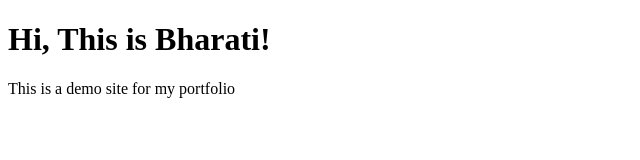
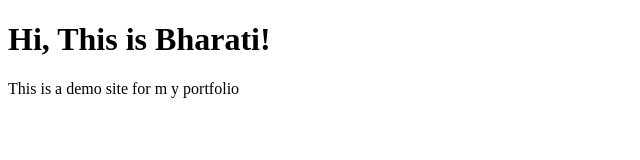
Before and after one commit to bharati-21/bharati-portfolio-demo, a plain HTML site: page index.html in a window 1280 px wide. Shown: the full height of the page, 0-640 px from the left. Drawn offline with Linux system fonts and the light colour scheme.

```diff
--- a/index.html
+++ b/index.html
@@ -8,6 +8,6 @@
     </head>
     <body>
         <h1>Hi, This is Bharati!</h1>
-        <p>This is a demo site for my portfolio</p>
+        <p>This is a demo site for m y portfolio</p>
     </body>
 </html>
```
